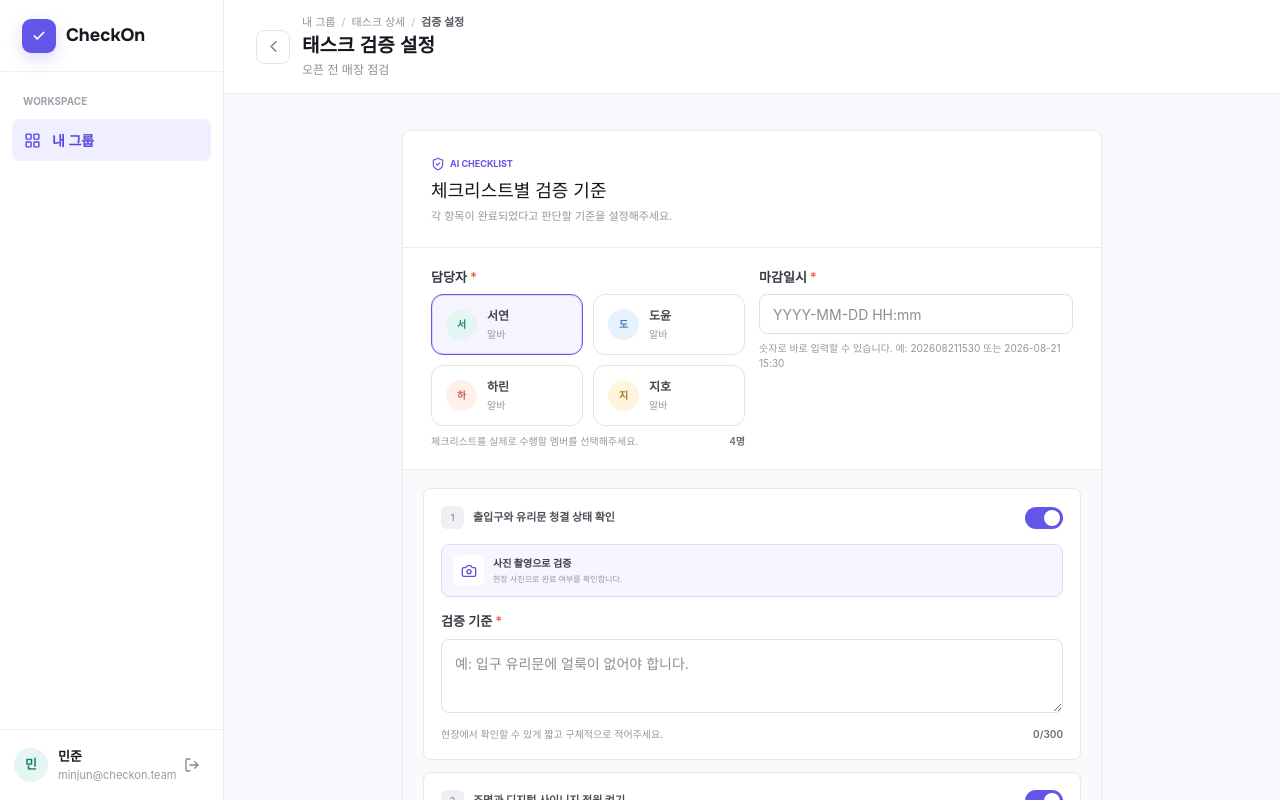
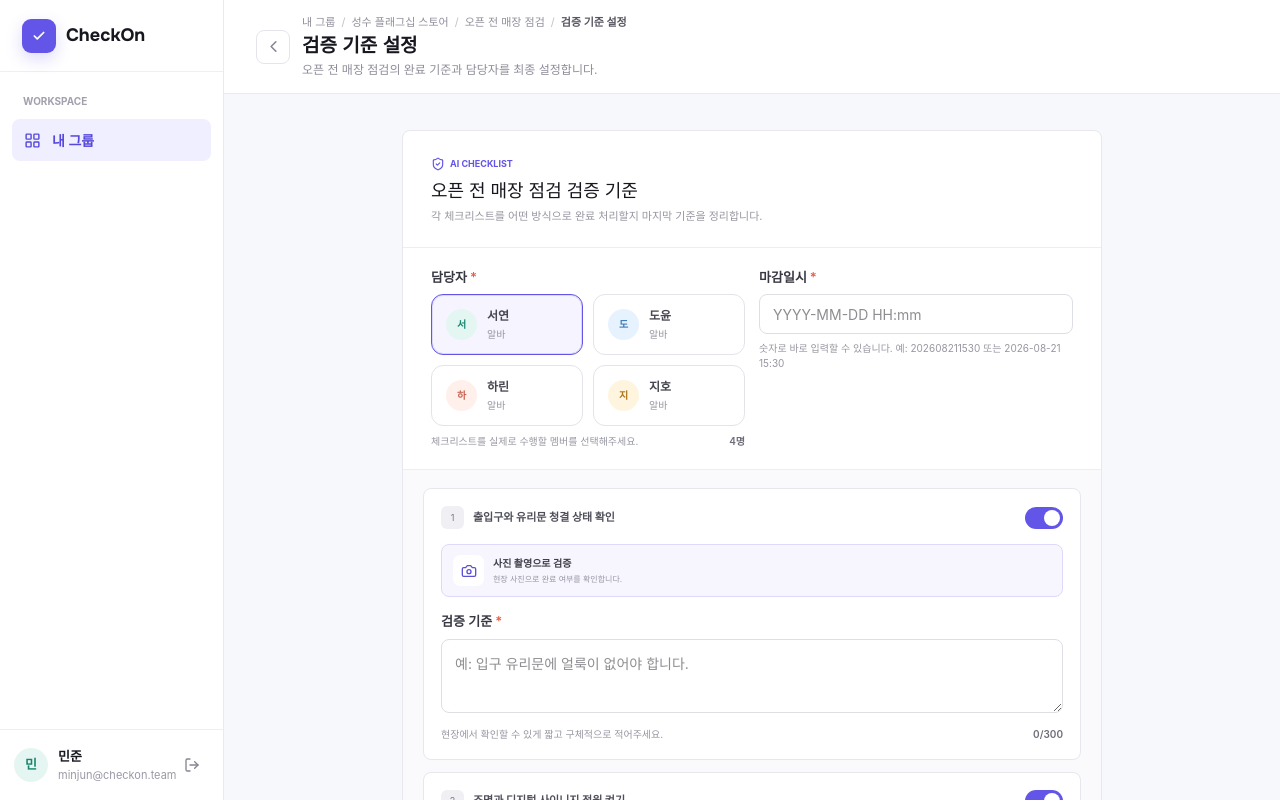
Before and after one commit to KTB4-AI-HACKATHON-11/front, a React (Vite) app: page /tasks/1/verification in a window 1280 px wide. Shown: the top 800 px of the page. Built offline with nearby package versions, Linux system fonts and the light colour scheme.

Commit message:
feat: breadcrumb와 헤더문구 수정

```diff
--- a/src/app/components/AppShell.jsx
+++ b/src/app/components/AppShell.jsx
@@ -69,11 +69,11 @@ function buildBreadcrumbs(pathname, title) {
   return title ? [{ label: title, path: pathname, current: true }] : [];
 }
 
-export default function AppShell({ user, children, title, description, backTo, actions, onBeforeNavigate }) {
+export default function AppShell({ user, children, title, description, backTo, actions, onBeforeNavigate, breadcrumbs }) {
   const navigate = useNavigate();
   const location = useLocation();
   const brandPath = location.pathname.startsWith("/groups") || location.pathname.startsWith("/tasks") ? "/groups" : "/";
-  const breadcrumbs = buildBreadcrumbs(location.pathname, title);
+  const resolvedBreadcrumbs = breadcrumbs?.length ? breadcrumbs : buildBreadcrumbs(location.pathname, title);
   const confirmNavigation = () => (typeof onBeforeNavigate === "function" ? onBeforeNavigate() : true);
   const handleNavigate = (path) => {
     if (!confirmNavigation()) {
@@ -150,9 +150,9 @@ export default function AppShell({ user, children, title, description, backTo, a
               </button>
             )}
             <div className="app-header__title-copy">
-              {breadcrumbs.length > 0 && (
+              {resolvedBreadcrumbs.length > 0 && (
                 <nav className="app-breadcrumb" aria-label="breadcrumb">
-                  {breadcrumbs.map((item, index) => (
+                  {resolvedBreadcrumbs.map((item, index) => (
                     <span className="app-breadcrumb__item" key={`${item.path}-${item.label}`}>
                       {item.current ? (
                         <strong>{item.label}</strong>
@@ -170,7 +170,7 @@ export default function AppShell({ user, children, title, description, backTo, a
                           {item.label}
                         </Link>
                       )}
-                      {index < breadcrumbs.length - 1 ? <span className="app-breadcrumb__separator">/</span> : null}
+                      {index < resolvedBreadcrumbs.length - 1 ? <span className="app-breadcrumb__separator">/</span> : null}
                     </span>
                   ))}
                 </nav>
--- a/src/app/pages/groupCreate/GroupCreatePage.jsx
+++ b/src/app/pages/groupCreate/GroupCreatePage.jsx
@@ -139,9 +139,13 @@ export default function GroupCreatePage({ user }) {
     <AppShell
       user={user}
       title="새 그룹 만들기"
-      description="함께 업무를 관리할 그룹을 생성합니다."
+      description="새로운 업무 공간을 만들고, 다음 단계에서 멤버를 초대할 수 있습니다."
       backTo="/groups"
       onBeforeNavigate={confirmDiscardChanges}
+      breadcrumbs={[
+        { label: "내 그룹", path: "/groups" },
+        { label: "새 그룹 만들기", path: "/groups/new", current: true },
+      ]}
     >
       <div className="group-create-layout">
         <section className="page-card group-create-form-card">
--- a/src/app/pages/groupDetail/GroupDetailPage.jsx
+++ b/src/app/pages/groupDetail/GroupDetailPage.jsx
@@ -49,8 +49,12 @@ export default function GroupDetailPage({ user }) {
       <AppShell
       user={user}
       title={currentGroup.name}
-      description={currentGroup.description}
+      description={`${currentGroup.memberCount}명의 멤버가 함께 참여 중인 업무 그룹입니다.`}
       backTo="/groups"
+      breadcrumbs={[
+        { label: "내 그룹", path: "/groups" },
+        { label: currentGroup.name, path: `/groups/${groupId}`, current: true },
+      ]}
       actions={
         <div className="group-detail-actions">
           <button className="secondary-button" onClick={() => setIsInviteModalOpen(true)}>
--- a/src/app/pages/photoVerification/PhotoVerificationPage.jsx
+++ b/src/app/pages/photoVerification/PhotoVerificationPage.jsx
@@ -2,6 +2,7 @@ import { CheckCircle2, ShieldCheck } from "lucide-react";
 import { useEffect, useRef, useState } from "react";
 import { useNavigate } from "react-router";
 import AppShell from "../../components/AppShell";
+import { groups, tasks } from "../../data/mockData";
 import CameraFrame from "./components/CameraFrame";
 import SuccessResult from "./components/SuccessResult";
 import VerifyingState from "./components/VerifyingState";
@@ -24,6 +25,8 @@ const MOCK_VERIFY_PROGRESS_STEP_MS = 30;
 
 export default function PhotoVerificationPage({ user }) {
   const navigate = useNavigate();
+  const currentTask = tasks[0];
+  const currentGroup = groups[0];
   const [captured, setCaptured] = useState(false);
   const [capturedImage, setCapturedImage] = useState(null);
   const [verifying, setVerifying] = useState(false);
@@ -76,7 +79,18 @@ export default function PhotoVerificationPage({ user }) {
   };
 
   return (
-    <AppShell user={user} title="사진 검증" description="오픈 전 매장 점검" backTo="/tasks/task-101">
+    <AppShell
+      user={user}
+      title="사진 검증"
+      description={`${currentTask.title}의 현장 사진을 촬영하고 검증합니다.`}
+      backTo={`/tasks/${currentTask.id}`}
+      breadcrumbs={[
+        { label: "내 그룹", path: "/groups" },
+        { label: currentGroup.name, path: `/groups/${currentGroup.id}` },
+        { label: currentTask.title, path: `/tasks/${currentTask.id}` },
+        { label: "사진 검증", path: `/tasks/${currentTask.id}/verify/photo`, current: true },
+      ]}
+    >
       <div className={`photo-verification-layout ${verified || verifying ? "photo-verification-layout--result" : ""}`}>
         <section className="photo-camera-card page-card">
           {verified ? (
--- a/src/app/pages/taskCreate/TaskCreatePage.jsx
+++ b/src/app/pages/taskCreate/TaskCreatePage.jsx
@@ -4,7 +4,9 @@ import { useBeforeUnload, useNavigate, useParams } from "react-router";
 import AppShell from "../../components/AppShell";
 import { ApiError } from "../../api/client";
 import { generateTaskChecklist } from "../../api/taskApi";
+import { groups } from "../../data/mockData";
 import { members } from "../../data/mockData";
+import { mergeGroups } from "../../lib/groupStorage";
 import "./TaskCreatePage.css";
 
 const TASK_TITLE_MAX_LENGTH = 200;
@@ -76,6 +78,7 @@ function validateTaskCreateForm({ title, message, assigneeId }) {
 export default function TaskCreatePage({ user }) {
   const navigate = useNavigate();
   const { groupId } = useParams();
+  const currentGroup = mergeGroups(groups).find((group) => group.id === groupId);
   const workerMembers = members.filter((member) => member.role === "WORKER");
   const defaultAssigneeId = workerMembers[0]?.id ?? "";
   const draft = loadDraft(groupId, workerMembers);
@@ -177,9 +180,14 @@ export default function TaskCreatePage({ user }) {
     <AppShell
       user={user}
       title="새 태스크 만들기"
-      description="성수 플래그십 스토어"
+      description={currentGroup ? `${currentGroup.name}에서 새 업무를 등록합니다.` : "그룹에 연결할 새 업무를 작성합니다."}
       backTo={`/groups/${groupId}`}
       onBeforeNavigate={confirmDiscardChanges}
+      breadcrumbs={[
+        { label: "내 그룹", path: "/groups" },
+        ...(currentGroup ? [{ label: currentGroup.name, path: `/groups/${groupId}` }] : []),
+        { label: "새 태스크 만들기", path: `/groups/${groupId}/tasks/new`, current: true },
+      ]}
     >
       {!hasValidMemberSession ? (
         <section className="page-card task-create-result">
--- a/src/app/pages/taskDetail/TaskDetailPage.jsx
+++ b/src/app/pages/taskDetail/TaskDetailPage.jsx
@@ -4,7 +4,7 @@ import { useNavigate, useParams } from "react-router";
 import AppShell from "../../components/AppShell";
 import { ApiError } from "../../api/client";
 import { updateSubTaskStatus } from "../../api/taskApi";
-import { subTasks } from "../../data/mockData";
+import { groups, subTasks, tasks } from "../../data/mockData";
 import SubTaskList from "./components/SubTaskList";
 import VerificationCard from "./components/VerificationCard";
 import "./TaskDetailPage.css";
@@ -12,6 +12,8 @@ import "./TaskDetailPage.css";
 export default function TaskDetailPage({ user }) {
   const navigate = useNavigate();
   const { taskId } = useParams();
+  const currentTask = tasks.find((task) => task.id === taskId) ?? tasks[0];
+  const currentGroup = groups[0];
   const [completedIds, setCompletedIds] = useState(subTasks.filter((item) => item.completed).map((item) => item.id));
   const [errorMessage, setErrorMessage] = useState("");
 
@@ -48,9 +50,14 @@ export default function TaskDetailPage({ user }) {
   return (
     <AppShell
       user={user}
-      title="태스크 상세"
-      description="성수 플래그십 스토어"
-      backTo="/groups/482731"
+      title={currentTask.title}
+      description={`${currentGroup.name}에서 진행 중인 태스크의 수행 현황을 확인합니다.`}
+      backTo={`/groups/${currentGroup.id}`}
+      breadcrumbs={[
+        { label: "내 그룹", path: "/groups" },
+        { label: currentGroup.name, path: `/groups/${currentGroup.id}` },
+        { label: currentTask.title, path: `/tasks/${taskId}`, current: true },
+      ]}
       actions={<button className="icon-button icon-button--bordered" title="태스크 메뉴"><MoreHorizontal size={18} /></button>}
     >
       <section className="task-detail-hero page-card">
@@ -59,11 +66,11 @@ export default function TaskDetailPage({ user }) {
             <span className="status-pill status-pill--active">진행 중</span>
             <span className="task-detail-id"><Copy size={12} /> TASK_ID · {taskId}</span>
           </div>
-          <h2>오픈 전 매장 점검</h2>
-          <p>매장 오픈 전 필수 준비 사항을 순서대로 확인하고 마지막에 현장 사진을 남겨주세요.</p>
+            <h2>{currentTask.title}</h2>
+            <p>담당자가 수행 중인 세부 체크리스트와 검증 상태를 한곳에서 확인할 수 있습니다.</p>
           <div className="task-detail-hero__meta">
-            <span><UserRound size={13} /> 담당자 <b>서연</b></span>
-            <span><Clock3 size={13} /> 마감 <b>오늘 09:30</b></span>
+            <span><UserRound size={13} /> 담당자 <b>{currentTask.assignee}</b></span>
+            <span><Clock3 size={13} /> 마감 <b>{currentTask.dueDate}</b></span>
           </div>
         </div>
         <div className="task-progress-ring" style={{ "--progress": `${progress * 3.6}deg` }}>
--- a/src/app/pages/taskVerification/TaskVerificationPage.jsx
+++ b/src/app/pages/taskVerification/TaskVerificationPage.jsx
@@ -2,7 +2,7 @@ import { ArrowRight, Camera, Check, ChevronLeft, ShieldCheck, ShieldOff } from "
 import { useState } from "react";
 import { useLocation, useNavigate } from "react-router";
 import AppShell from "../../components/AppShell";
-import { members } from "../../data/mockData";
+import { groups, members, tasks } from "../../data/mockData";
 import "./TaskVerificationPage.css";
 
 const fallbackItems = [
@@ -107,6 +107,8 @@ function validateVerificationForm({ assigneeId, dueDate, items, enabled, rules }
 export default function TaskVerificationPage({ user }) {
   const navigate = useNavigate();
   const { state } = useLocation();
+  const currentTask = tasks.find((task) => task.title === state?.taskTitle) ?? tasks[0];
+  const currentGroup = groups[0];
   const items = state?.items || fallbackItems;
   const workers = members.filter((member) => member.role === "WORKER");
   const defaultAssigneeId = workers[0]?.id ?? "";
@@ -138,13 +140,24 @@ export default function TaskVerificationPage({ user }) {
   };
 
   return (
-    <AppShell user={user} title="태스크 검증 설정" description={state?.taskTitle || "오픈 전 매장 점검"} backTo="/tasks/new">
+    <AppShell
+      user={user}
+      title="검증 기준 설정"
+      description={`${currentTask.title}의 완료 기준과 담당자를 최종 설정합니다.`}
+      backTo={`/tasks/${currentTask.id}`}
+      breadcrumbs={[
+        { label: "내 그룹", path: "/groups" },
+        { label: currentGroup.name, path: `/groups/${currentGroup.id}` },
+        { label: currentTask.title, path: `/tasks/${currentTask.id}` },
+        { label: "검증 기준 설정", path: `/tasks/${currentTask.id}/verification`, current: true },
+      ]}
+    >
       <div className="task-verification-page">
         <form className="task-verification-form" onSubmit={handleSave}>
           <div className="task-verification-form__heading">
             <span><ShieldCheck size={14} /> AI CHECKLIST</span>
-            <h2>체크리스트별 검증 기준</h2>
-            <p>각 항목이 완료되었다고 판단할 기준을 설정해주세요.</p>
+            <h2>{currentTask.title} 검증 기준</h2>
+            <p>각 체크리스트를 어떤 방식으로 완료 처리할지 마지막 기준을 정리합니다.</p>
           </div>
 
           <div className="task-verification-assignment">
```
